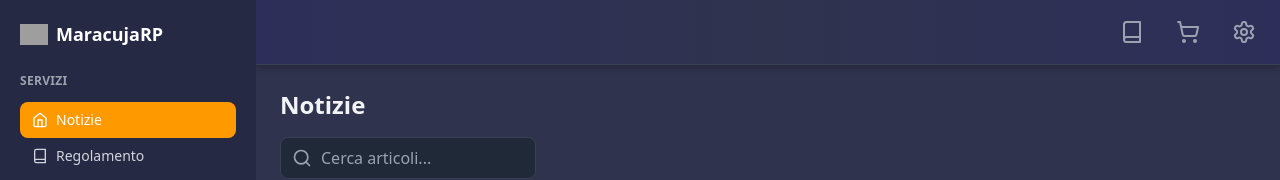
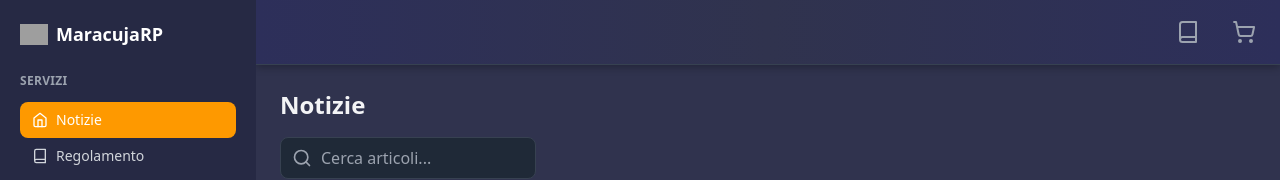
Before and after one commit to Aledallas01/MaracujaRP_NEWS, a React (Vite) app: page / in a window 1280 px wide. Shown: the top 180 px of the page. Built offline with nearby package versions, Linux system fonts and the light colour scheme; no server answers; the database is empty; grey boxes are pictures that could not be loaded.

Commit message:
Removed Login Button

```diff
--- a/src/components/Header.tsx
+++ b/src/components/Header.tsx
@@ -42,15 +42,6 @@ const Header: React.FC<HeaderProps> = ({ searchQuery, onSearchChange }) => {
         >
           <ShoppingCart className="h-6 w-6" />
         </a>
-
-        <button
-          onClick={() => setIsLoginModalOpen(true)}
-          className="p-2 rounded-md text-gray-400 hover:text-blue-400 hover:bg-gray-800 transition-colors duration-300 ease-in-out"
-          title="Impostazioni"
-          aria-label="Impostazioni"
-        >
-          <Settings className="h-6 w-6" />
-        </button>
       </header>
 
       <LoginModal
```
